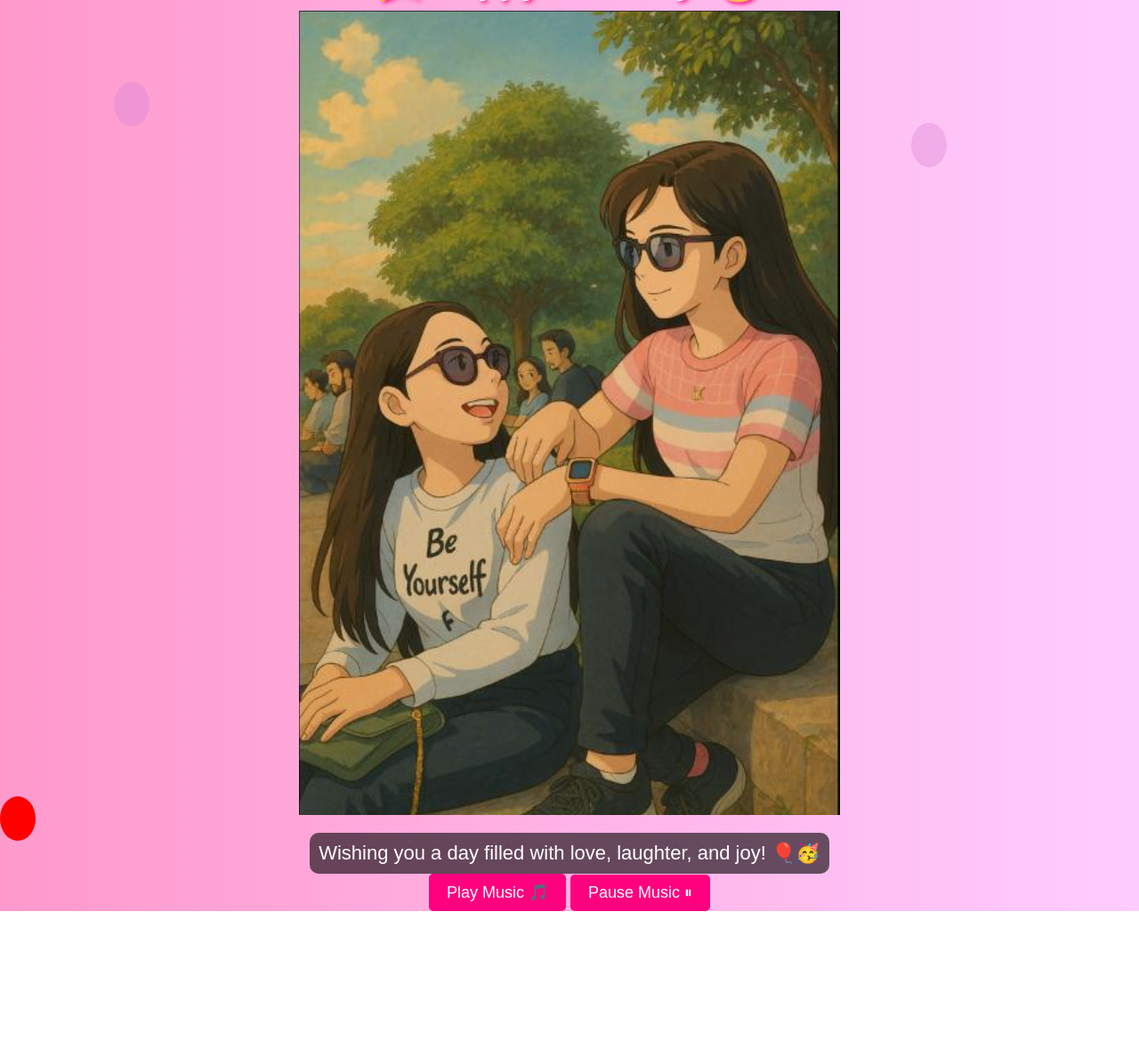
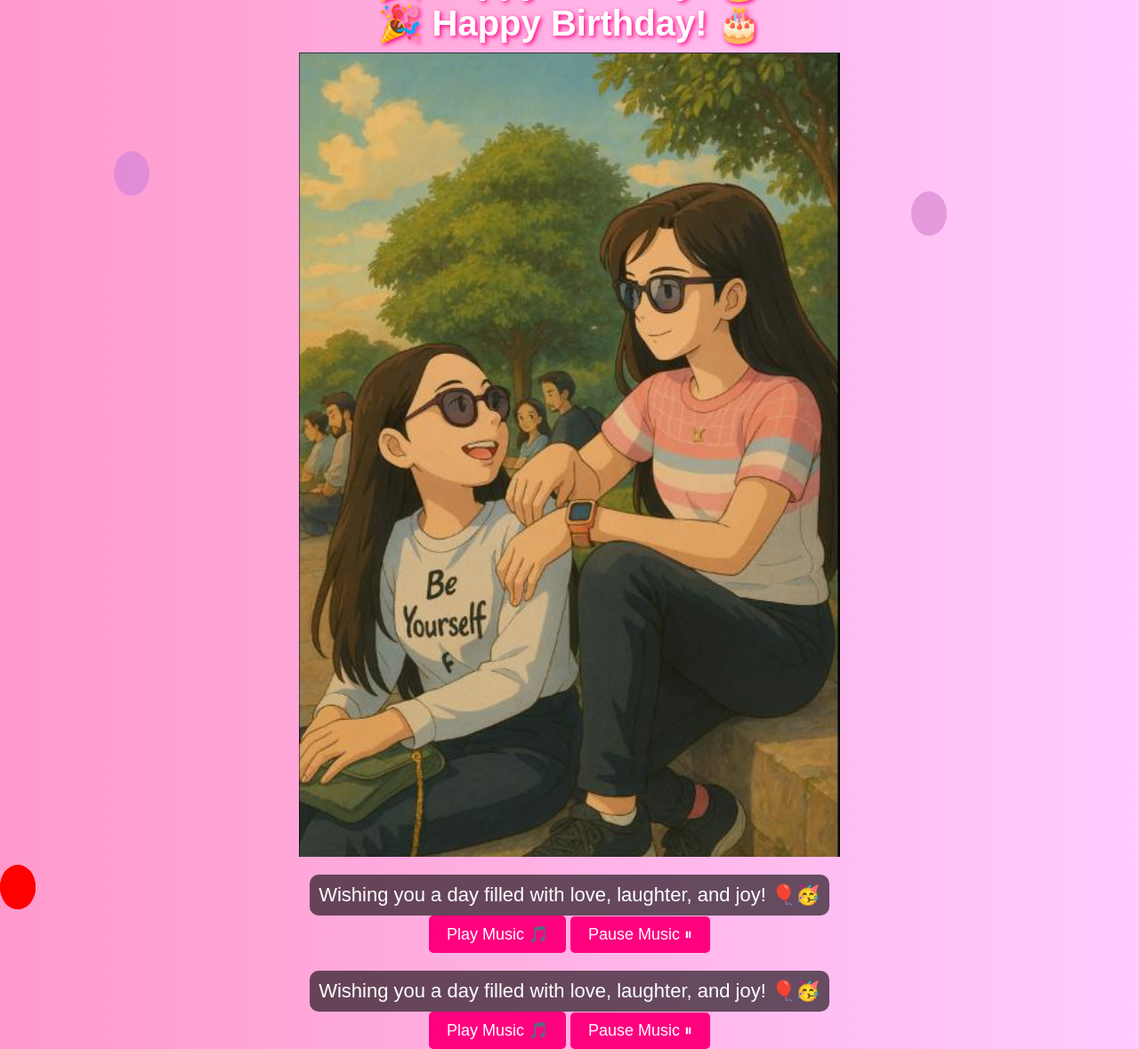
Before and after one commit to Jignesh259/mywebsite, a plain HTML site: page gift.html in a window 1280 px wide. Shown: the part 35-1214 px from the top of the page at 89% size. Before the commit the page ends 1059 px from the top, so only its background shows below. Drawn offline with Linux system fonts and the light colour scheme.

Commit message:
Update gift.html

```diff
--- a/gift.html
+++ b/gift.html
@@ -93,7 +93,127 @@
     </div>
 
     <!-- Full Image -->
-    <img src="https://github.com/Jignesh259/mywebsite/blob/main/birthday.png" alt="Birthday Celebration" class="birthday-image">
+    <!DOCTYPE html>
+<html lang="en">
+<head>
+    <meta charset="UTF-8">
+    <meta name="viewport" content="width=device-width, initial-scale=1.0">
+    <title>Happy Birthday!</title>
+    <style>
+        * {
+            margin: 0;
+            padding: 0;
+            box-sizing: border-box;
+        }
+        body {
+            background: linear-gradient(to right, #ff99cc, #ffccff);
+            display: flex;
+            justify-content: center;
+            align-items: center;
+            font-family: Arial, sans-serif;
+            overflow: hidden;
+            flex-direction: column;
+            text-align: center;
+        }
+        h1 {
+            font-size: 40px;
+            color: white;
+            text-shadow: 2px 2px 5px #ff007f;
+            animation: bounce 1.5s infinite alternate;
+        }
+        @keyframes bounce {
+            0% { transform: translateY(0); }
+            100% { transform: translateY(-10px); }
+        }
+        .balloons {
+            position: absolute;
+            width: 100%;
+            height: 100%;
+            z-index: -1;
+        }
+        .balloon {
+            position: absolute;
+            width: 40px;
+            height: 50px;
+            background: red;
+            border-radius: 50%;
+            animation: floatUp 5s infinite ease-in-out;
+        }
+        .balloon:nth-child(2) { left: 10%; background: blue; animation-duration: 6s; }
+        .balloon:nth-child(3) { left: 30%; background: yellow; animation-duration: 7s; }
+        .balloon:nth-child(4) { left: 60%; background: green; animation-duration: 5.5s; }
+        .balloon:nth-child(5) { left: 80%; background: purple; animation-duration: 6.5s; }
+
+        @keyframes floatUp {
+            0% { bottom: -50px; opacity: 1; }
+            100% { bottom: 100%; opacity: 0; }
+        }
+        .message {
+            font-size: 22px;
+            color: white;
+            background: rgba(0, 0, 0, 0.6);
+            padding: 10px;
+            border-radius: 10px;
+            display: inline-block;
+            margin-top: 20px;
+            animation: fadeIn 2s ease-in-out;
+        }
+        @keyframes fadeIn {
+            0% { opacity: 0; transform: scale(0.8); }
+            100% { opacity: 1; transform: scale(1); }
+        }
+        .btn {
+            background: #ff007f;
+            color: white;
+            border: none;
+            padding: 10px 20px;
+            font-size: 18px;
+            cursor: pointer;
+            border-radius: 5px;
+            transition: 0.3s;
+        }
+        .btn:hover {
+            background: #cc0066;
+        }
+    </style>
+</head>
+<body>
+    <h1>🎉 Happy Birthday! 🎂</h1>
+    <div class="balloons">
+        <div class="balloon"></div>
+        <div class="balloon"></div>
+        <div class="balloon"></div>
+        <div class="balloon"></div>
+        <div class="balloon"></div>
+    </div>
+
+    <!-- Full Image -->
+    <img src="https://raw.githubusercontent.com/Jignesh259/mywebsite/main/birthday.png" alt="Birthday Celebration">
+
+    <p class="message">Wishing you a day filled with love, laughter, and joy! 🎈🥳</p>
+
+    <!-- Audio Section -->
+    <audio id="birthday-audio" src="https://raw.githubusercontent.com/Jignesh259/mywebsite/main/birthday.mp3"></audio>
+
+    <!-- Music Controls -->
+    <div class="music-controls">
+        <button class="btn" onclick="playMusic()">Play Music 🎵</button>
+        <button class="btn" onclick="pauseMusic()">Pause Music ⏸</button>
+    </div>
+
+    <script>
+        var audio = document.getElementById("birthday-audio");
+
+        function playMusic() {
+            audio.play();
+        }
+
+        function pauseMusic() {
+            audio.pause();
+        }
+    </script>
+</body>
+</html>
 
     <p class="message">Wishing you a day filled with love, laughter, and joy! 🎈🥳</p>
 
```
